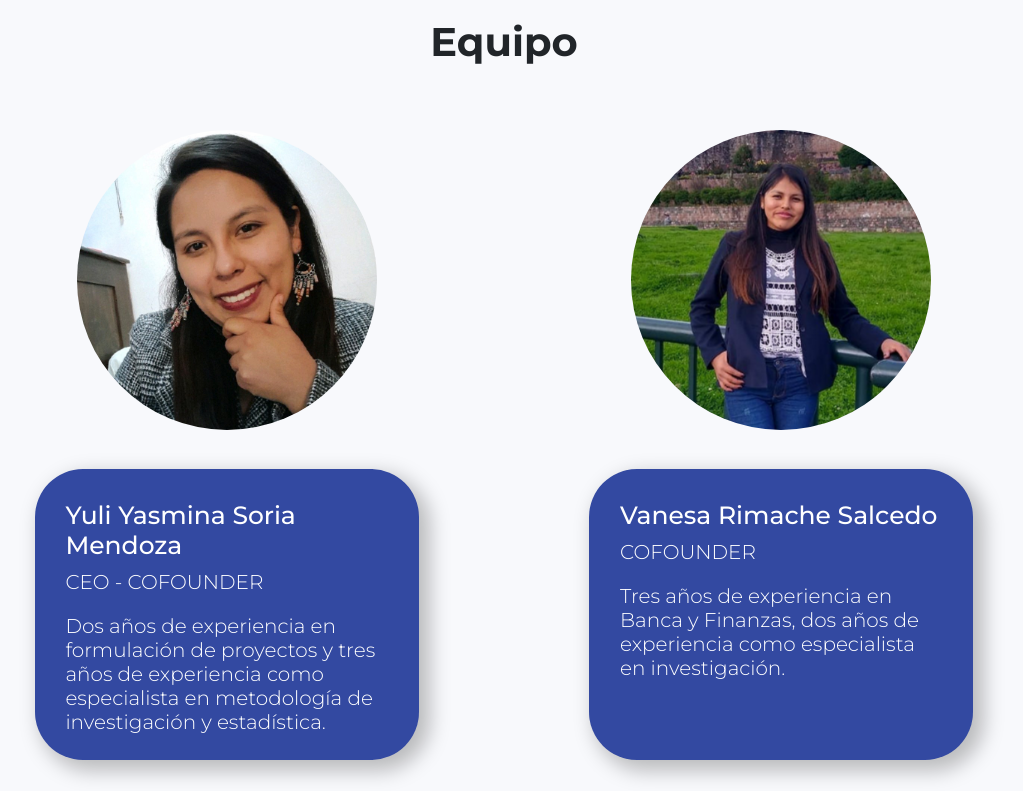
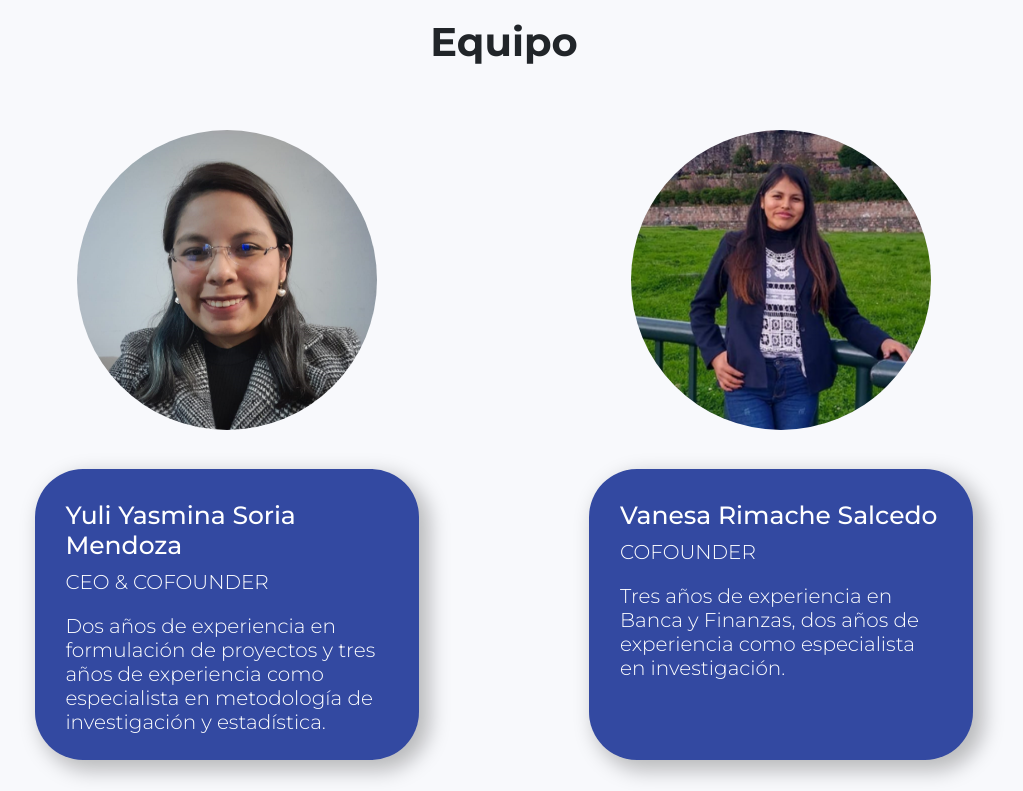
Before and after one commit to justinait/cai-ventures2, a React (Vite) app: page /about in a window 1280 px wide. Shown: the part 551-1342 px from the top of the page, without its empty margins (136-1159 px from the left). Built offline with nearby package versions, Linux system fonts and the light colour scheme; no server answers.

Commit message:
corrections yuli

```diff
--- a/src/components/Team/Team.jsx
+++ b/src/components/Team/Team.jsx
@@ -1,6 +1,6 @@
 import React from 'react'
 import Vanesa from '../../assets/cofounder.png'
-import Yuli from '../../assets/yuli.jpg'
+import Yuli from '../../assets/yuli2.jpg'
 import './Team.css'
 
 function Team() {
@@ -12,7 +12,7 @@ function Team() {
                 <img src={Yuli} alt="Yuli Yasmina Soria Mendoza" />
                 <div className='infoPerson'>
                     <h5>Yuli Yasmina Soria Mendoza</h5>
-                    <p>CEO - COFOUNDER</p>
+                    <p>CEO & COFOUNDER</p>
                     <p>Dos años de experiencia en formulación de proyectos y
                         tres años de experiencia como especialista en metodología
                         de investigación y estadística.</p>
```
Also changed, not shown: src/assets/yuli2.jpg (added).
